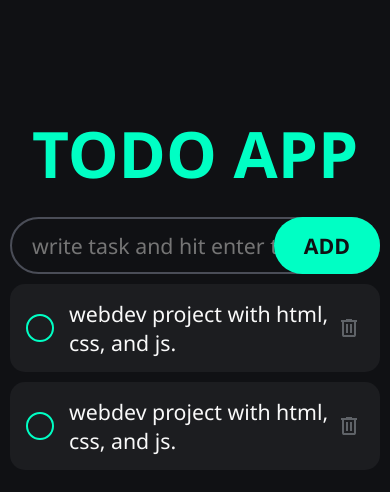
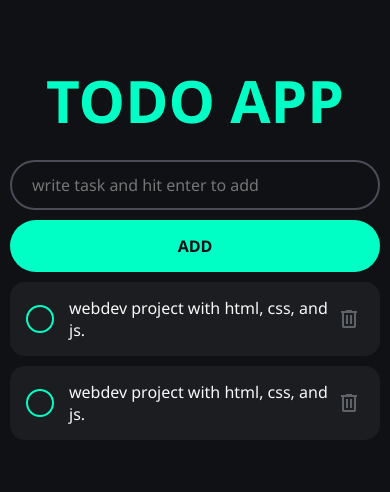
Before and after one commit to MGK-dev/Responsive-Todo-App, a plain HTML site: page index.html in a window 390 px wide. Drawn offline with Linux system fonts and the light colour scheme.

Commit message:
Now make website responsive and with this our css is complete here. next start javascript part.

```diff
--- a/style.css
+++ b/style.css
@@ -123,3 +123,19 @@ input[type="checkbox"]:checked ~ .todo-text{
 input[type="checkbox"] {
     display: none;
 }
+@media(max-width: 500px) {
+    html {
+        font-size: 12pt;
+    }
+    #ad-button {
+        position: unset;
+        width: 100%;
+        margin-top: 10px;
+        padding: 15px;
+        height: auto;
+    }
+    h1 {
+        margin-top: 50px;
+        font-size: 15vw;
+    }
+}
```
